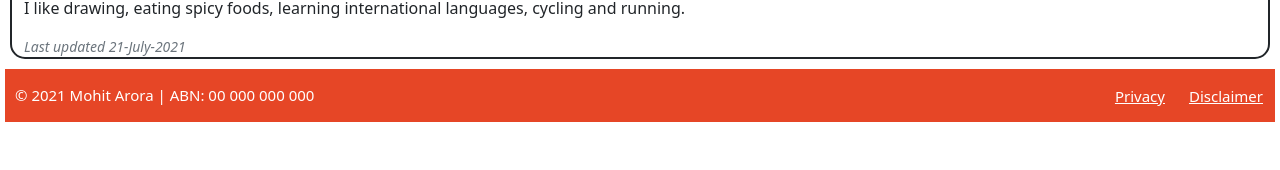
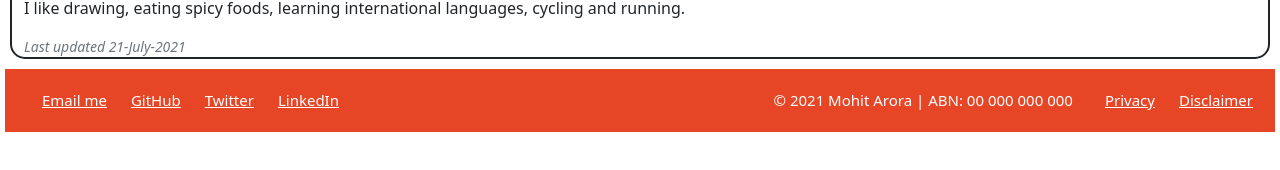
Before and after one commit to marora7926/react-portfolio, a React (Create React App) app: page / in a window 1280 px wide. Shown: the part 594-764 px from the top of the page. Built offline with nearby package versions, Linux system fonts and the light colour scheme.

Commit message:
added links to footer

```diff
--- a/src/App.js
+++ b/src/App.js
@@ -2,7 +2,8 @@ import React from "react";
 import Header from "./components/Header";
 import ContentContainer from "./components/ContentContainer";
 import Footer from "./components/Footer";
-import "./styles/ContentContainer.css"
+import "./styles/ContentContainer.css";
+
 
 const App = () => {
     return (
--- a/src/components/Footer.js
+++ b/src/components/Footer.js
@@ -6,42 +6,21 @@ import Disclaimer from "../components/assets/documents/Disclaimer.pdf";
 function Footer() {
   return (
     <footer className="footer">
+      <div className="flex-container page_contact links">
             <p>
-          © 2021 Mohit Arora | ABN: 00 000 000 000
+              <a href="mailto:mohitcoder2021@gmail.com" title="email">Email me</a>
+              <a href="https://github.com/marora7926" target="_blank" title="Github" rel="noreferrer">GitHub</a>
+              <a href="https://twitter.com/marora_ind" target="_blank" title="Twitter" rel="noreferrer">Twitter</a>
+              <a href="https://www.linkedin.com/in/mohit-arora-098750122/" target="_blank" title="LinkedIn" rel="noreferrer">LinkedIn</a>
             </p>
-        <div className="footerLinks">
+      </div>
+      <div className="flex-container links">
+              <p>© 2021 Mohit Arora | ABN: 00 000 000 000</p>
+              <p>
                 <a href={Privacy} download="Privacy">Privacy</a>
                 <a href={Disclaimer} download="Disclaimer">Disclaimer</a>
+              </p>
       </div>
-        {/* <div className="section-code">
-          <div class="page_contact">
-              <ul class="flex-container flex-start">
-                  <li>
-                    <i className="fas fa-phone-volume" title="+61-2-9926-4772"></i>
-                  </li>
-                  <li>
-                    <a href="mailto:mohitcoder2021@gmail.com" title="email">
-                      <i className="fas fa-at"></i>
-                    </a>
-                  </li>
-                  <li>
-                    <a href="https://github.com/marora7926" target="_blank" title="Github" rel="noreferrer">
-                      <i className="fab fa-github"></i>
-                    </a>
-                  </li>
-                  <li>
-                    <a href="https://twitter.com/marora_ind" target="_blank" title="Twitter" rel="noreferrer">
-                      <i className="fab fa-twitter"></i>
-                    </a>
-                  </li>
-                  <li>
-                    <a href="https://www.linkedin.com/in/mohit-arora-098750122/" target="_blank" title="LinkedIn" rel="noreferrer">
-                      <i className="fab fa-linkedin-in"></i>
-                    </a>
-                  </li>
-              </ul>
-          </div>
-        </div> */}
     </footer>
   );
 }
--- a/src/styles/Footer.css
+++ b/src/styles/Footer.css
@@ -16,8 +16,23 @@
     color:white;
 }
 
-.footerLinks a {
+.links a {
     padding: 0 12px;
     font-size: 15px;
     color: white;
 }
+
+.page_contact{
+    margin: 0;
+    padding: 0px;
+    font-size: 1em;
+    list-style-type:none;
+    margin-top: 5px;
+    margin-left: 15px;
+    margin-bottom: 5px;
+}
+
+.flex-container {
+    list-style: none;
+    display: flex;
+}
```
Lines whose indentation alone changed are shown as unchanged.
